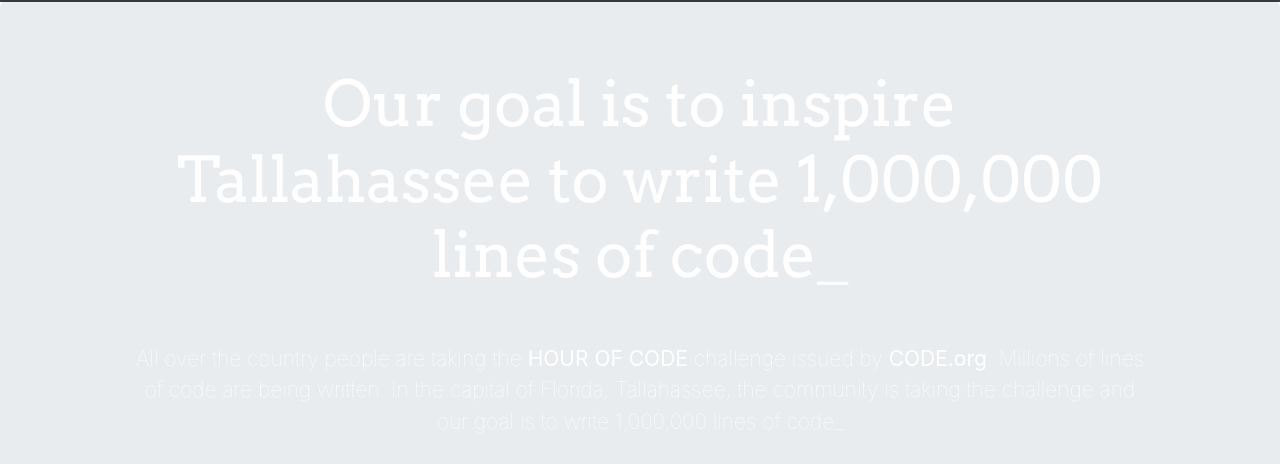
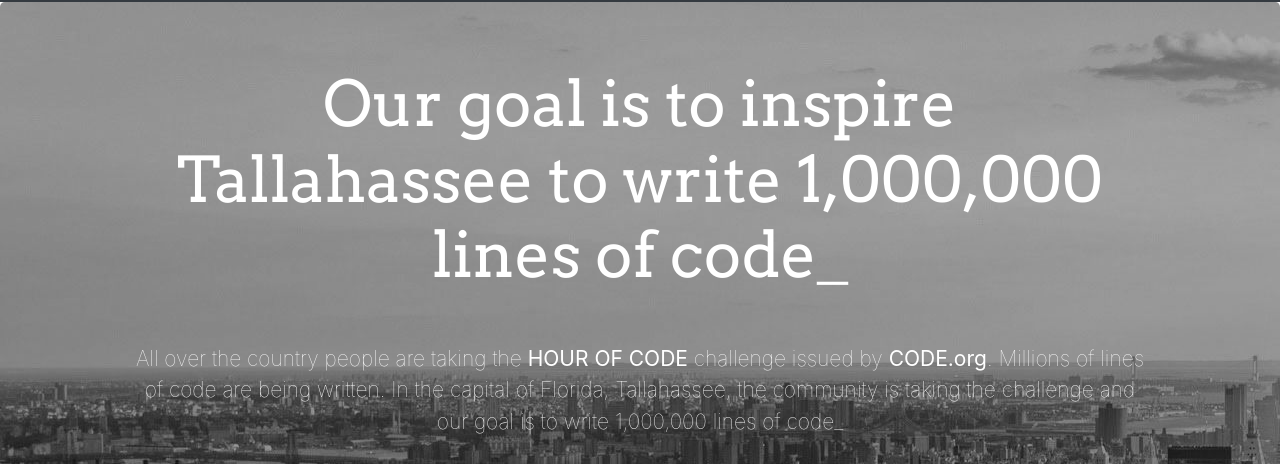
Before and after one commit to Jantjem/Jantjem.github.io, a plain HTML site: page index.html in a window 1280 px wide. Shown: the part 54-518 px from the top of the page. Drawn offline with nearby package versions, Linux system fonts and the light colour scheme; files whose address does not match are found by name.

Commit message:
Changed link to hero image

```diff
--- a/css/custom.css
+++ b/css/custom.css
@@ -26,7 +26,7 @@ footer {
 
 .jumbotron {
 text-align:center;
-background-image: url('Images/hero_image.jpg');
+background-image: url("../Images/hero_image.jpg");
 color: white;
 }
 
```
